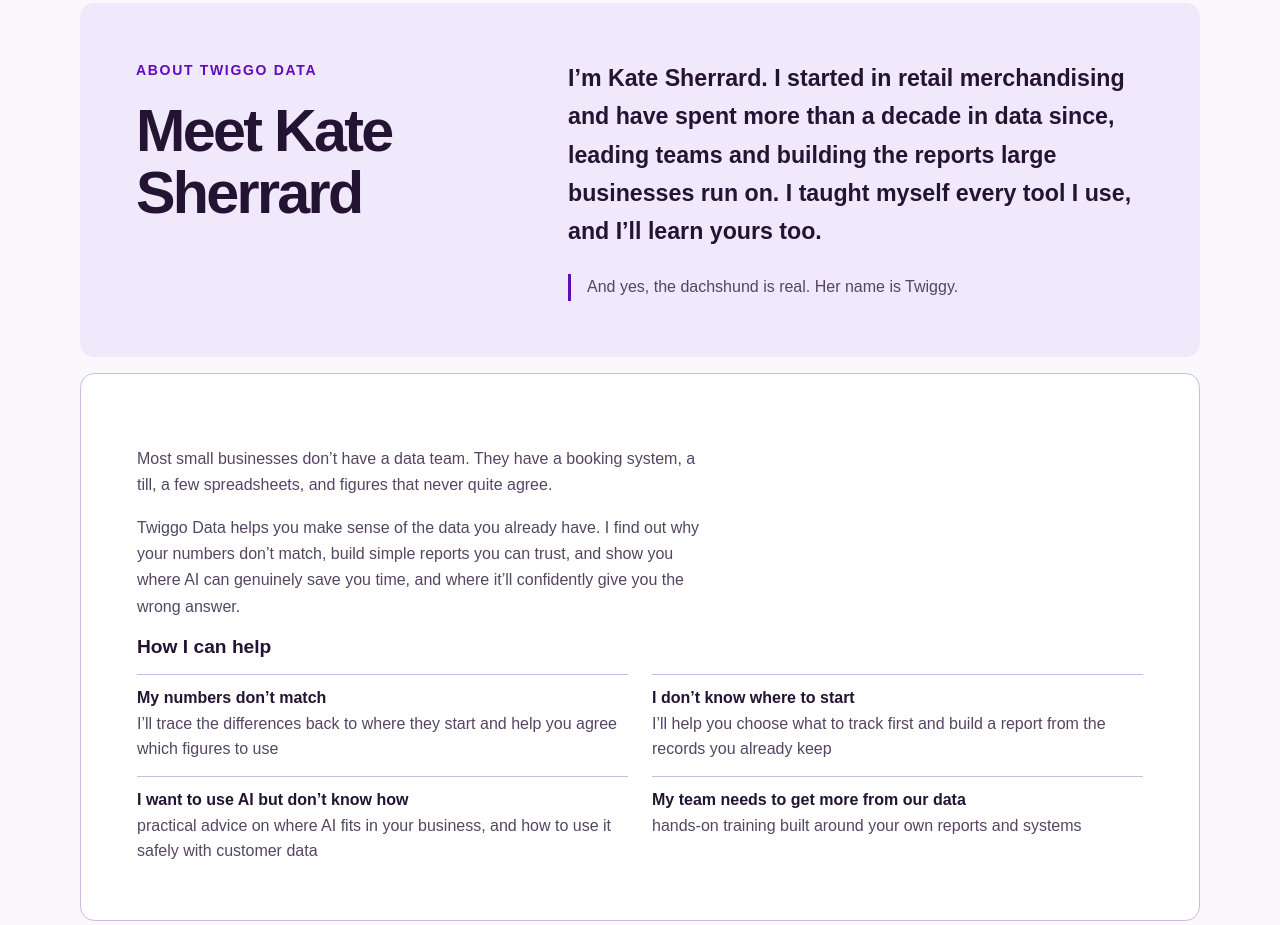
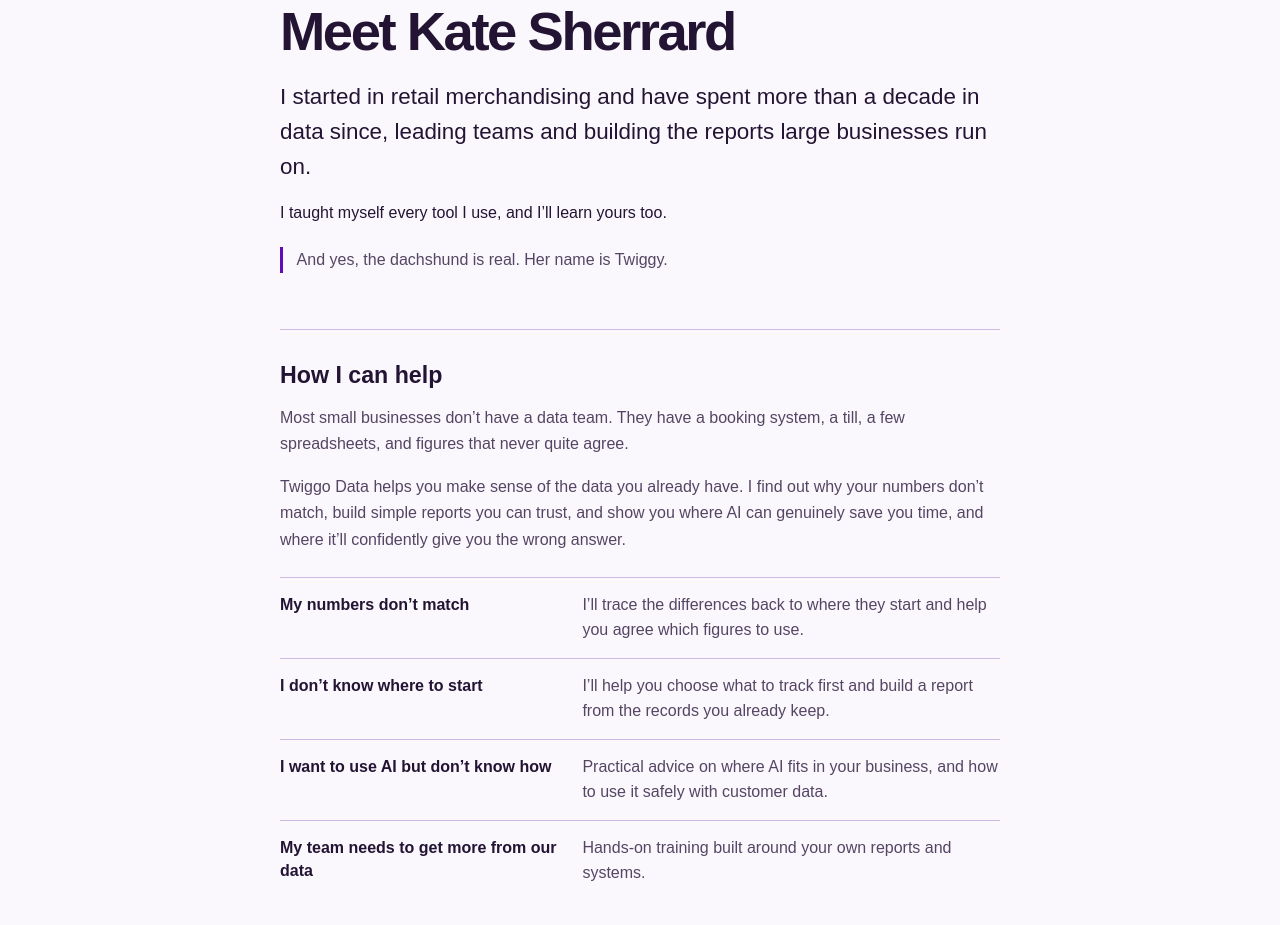
Before and after one commit to twiggo-data/twiggo-data-website, a plain HTML site: page index.html in a window 1280 px wide. Shown: the part 1995-2920 px from the top of the page. Drawn offline with Linux system fonts and the light colour scheme.

Commit message:
Simplify the About layout and refresh the stylesheet URL

```diff
--- a/index.html
+++ b/index.html
@@ -6,7 +6,7 @@
 <meta name="description" content="Twiggo Data helps small and medium-sized businesses make sense of their numbers, build reports they can trust and use AI where it saves time.">
 <meta name="theme-color" content="#faf8fd">
 <title>Twiggo Data | Data and AI for Small and Medium-Sized Businesses</title>
-<link rel="stylesheet" href="style.css">
+<link rel="stylesheet" href="style.css?v=about-20261121">
 </head>
 <body>
 <header class="wrap header">
@@ -54,20 +54,37 @@
 </div>
 </section>
 <section class="wrap section bio" id="about" aria-labelledby="bio-title">
-<div class="bio-intro"><div><p class="eyebrow">About Twiggo Data</p><h2 id="bio-title">Meet Kate Sherrard</h2></div><div class="bio-story"><p class="bio-lead">I’m Kate Sherrard. I started in retail merchandising and have spent more than a decade in data since, leading teams and building the reports large businesses run on. I taught myself every tool I use, and I’ll learn yours too.</p>
-<p class="twiggy-note">And yes, the dachshund is real. Her name is Twiggy.</p></div></div>
-<div class="bio-approach">
-<p>Most small businesses don’t have a data team. They have a booking system, a till, a few spreadsheets, and figures that never quite agree.</p>
-<p>Twiggo Data helps you make sense of the data you already have. I find out why your numbers don’t match, build simple reports you can trust, and show you where AI can genuinely save you time, and where it’ll confidently give you the wrong answer.</p>
-<h3>How I can help</h3>
-<ul class="bio-services">
-<li><strong>My numbers don’t match</strong><span>I’ll trace the differences back to where they start and help you agree which figures to use</span></li>
-<li><strong>I don’t know where to start</strong><span>I’ll help you choose what to track first and build a report from the records you already keep</span></li>
-<li><strong>I want to use AI but don’t know how</strong><span>practical advice on where AI fits in your business, and how to use it safely with customer data</span></li>
-<li><strong>My team needs to get more from our data</strong><span>hands-on training built around your own reports and systems</span></li>
-</ul>
-
-</div>
+  <div class="bio-inner">
+    <h2 id="bio-title">Meet Kate Sherrard</h2>
+    <div class="bio-story">
+      <p class="bio-lead">I started in retail merchandising and have spent more than a decade in data since, leading teams and building the reports large businesses run on.</p>
+      <p>I taught myself every tool I use, and I’ll learn yours too.</p>
+      <p class="twiggy-note">And yes, the dachshund is real. Her name is Twiggy.</p>
+    </div>
+    <div class="bio-approach">
+      <h3>How I can help</h3>
+      <p>Most small businesses don’t have a data team. They have a booking system, a till, a few spreadsheets, and figures that never quite agree.</p>
+      <p>Twiggo Data helps you make sense of the data you already have. I find out why your numbers don’t match, build simple reports you can trust, and show you where AI can genuinely save you time, and where it’ll confidently give you the wrong answer.</p>
+      <dl class="bio-services">
+        <div>
+          <dt>My numbers don’t match</dt>
+          <dd>I’ll trace the differences back to where they start and help you agree which figures to use.</dd>
+        </div>
+        <div>
+          <dt>I don’t know where to start</dt>
+          <dd>I’ll help you choose what to track first and build a report from the records you already keep.</dd>
+        </div>
+        <div>
+          <dt>I want to use AI but don’t know how</dt>
+          <dd>Practical advice on where AI fits in your business, and how to use it safely with customer data.</dd>
+        </div>
+        <div>
+          <dt>My team needs to get more from our data</dt>
+          <dd>Hands-on training built around your own reports and systems.</dd>
+        </div>
+      </dl>
+    </div>
+  </div>
 </section>
 <section class="wrap contact" id="contact" aria-labelledby="contact-title">
 <div>
--- a/style.css
+++ b/style.css
@@ -52,16 +52,40 @@ h3 { font-size: 1.2rem; margin: 0; }
 #training { border-bottom: 1px solid var(--border); }
 #training li { color: var(--muted-ink); line-height: 1.65; margin-bottom: .5rem; }
 .footer { border-top: 1px solid var(--border); }
-.bio-intro, .bio-approach { padding: clamp(1.5rem, 5vw, 3.5rem); border-radius: .9rem; }
-.bio-intro { display: grid; grid-template-columns: minmax(0, 2fr) minmax(0, 3fr); gap: clamp(1.25rem, 4vw, 3rem); background: var(--lavender); }
-.bio-story p { margin: 0 0 1rem; }
-.bio-lead { font-size: clamp(1.15rem, 2.4vw, 1.45rem); font-weight: 600; }
-.bio-story .twiggy-note { margin: 1.5rem 0 0; padding-left: 1rem; border-left: 3px solid var(--purple); color: var(--muted-ink); }
-.bio-approach { margin-top: 1rem; border: 1px solid var(--border); background: #fff; }
-.bio-approach > p { max-width: 65ch; color: var(--muted-ink); }
-.bio-services { list-style: none; padding: 0; margin: 1rem 0 0; display: grid; grid-template-columns: repeat(2, minmax(0, 1fr)); gap: .9rem 1.5rem; }
-.bio-services li { border-top: 1px solid var(--border); padding-top: .85rem; }
-.bio-services span { display: block; margin-top: .35rem; color: var(--muted-ink); line-height: 1.55; }
+.bio-inner {
+  max-width: 45rem;
+  margin-inline: auto;
+}
+.bio-inner h2 {
+  font-size: clamp(2.1rem, 5vw, 3.4rem);
+  text-wrap: pretty;
+}
+.bio-story { margin-top: 1.25rem; }
+.bio-story p, .bio-approach p { margin: 0 0 1rem; }
+.bio-story .bio-lead { font-size: clamp(1.15rem, 2.4vw, 1.4rem); line-height: 1.55; }
+.bio-story .twiggy-note {
+  margin: 1.25rem 0 0;
+  padding-inline-start: .85rem;
+  border-inline-start: 3px solid var(--purple);
+  color: var(--muted-ink);
+}
+.bio-approach {
+  margin-top: clamp(2rem, 5vw, 3.5rem);
+  padding-top: clamp(1.5rem, 3vw, 2rem);
+  border-top: 1px solid var(--border);
+}
+.bio-approach h3 { margin-bottom: 1rem; font-size: 1.45rem; }
+.bio-approach p, .bio-services dd { color: var(--muted-ink); }
+.bio-services { margin: 1.5rem 0 0; }
+.bio-services > div {
+  display: grid;
+  grid-template-columns: minmax(0, 2fr) minmax(0, 3fr);
+  gap: .35rem 1.5rem;
+  padding-block: .95rem;
+  border-top: 1px solid var(--border);
+}
+.bio-services dt { font-weight: 700; line-height: 1.45; }
+.bio-services dd { margin: 0; line-height: 1.55; }
 .contact { display: flex; flex-wrap: wrap; align-items: center; justify-content: space-between; gap: 1.5rem; margin-bottom: clamp(2rem, 6vw, 4rem); padding: clamp(1.5rem, 5vw, 3.5rem); background: var(--deep-purple); color: #fff; border-radius: .9rem; }
 .contact .intro { color: #fff; margin-bottom: 0; }
 .contact-links { display: grid; justify-items: start; gap: .85rem; min-width: 0; }
@@ -69,7 +93,7 @@ h3 { font-size: 1.2rem; margin: 0; }
 .contact-links .button { margin: 0; border-color: transparent; overflow-wrap: anywhere; }
 .contact-links a:focus-visible { outline-color: #fff; }
 @media (max-width: 720px) {
-  .bio-intro, .bio-services { grid-template-columns: 1fr; }
+  .bio-services > div { grid-template-columns: 1fr; }
   .hero, .services, .about { grid-template-columns: 1fr; }
   .services, .about { gap: 1.4rem; }
 }
```
